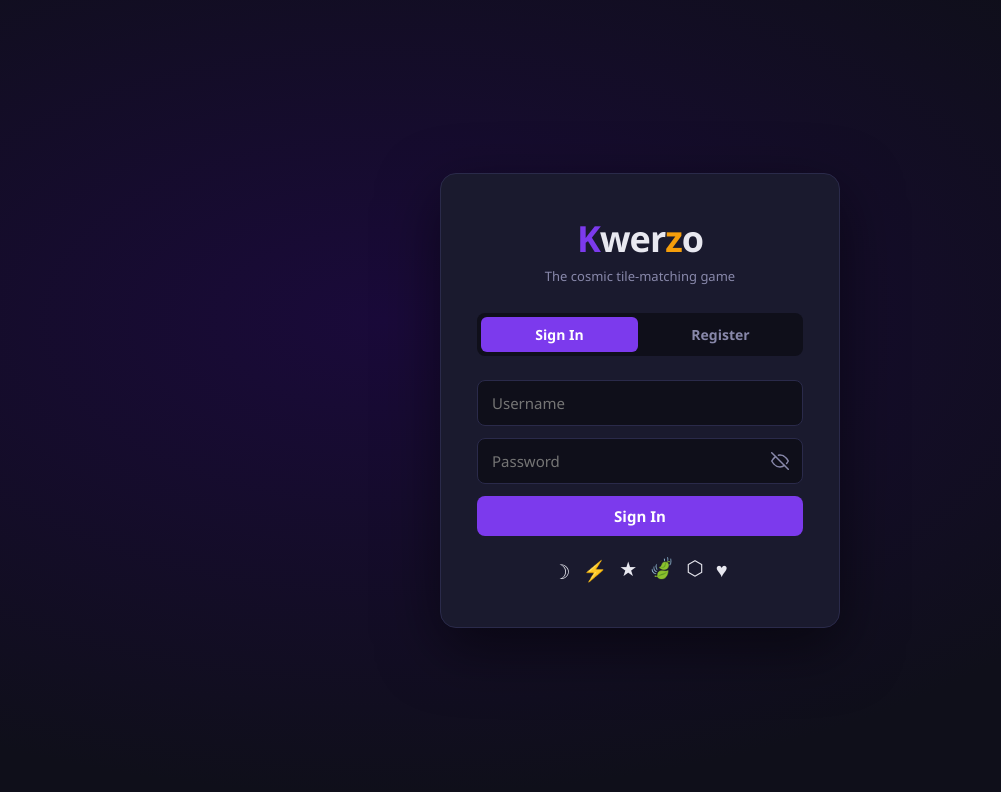
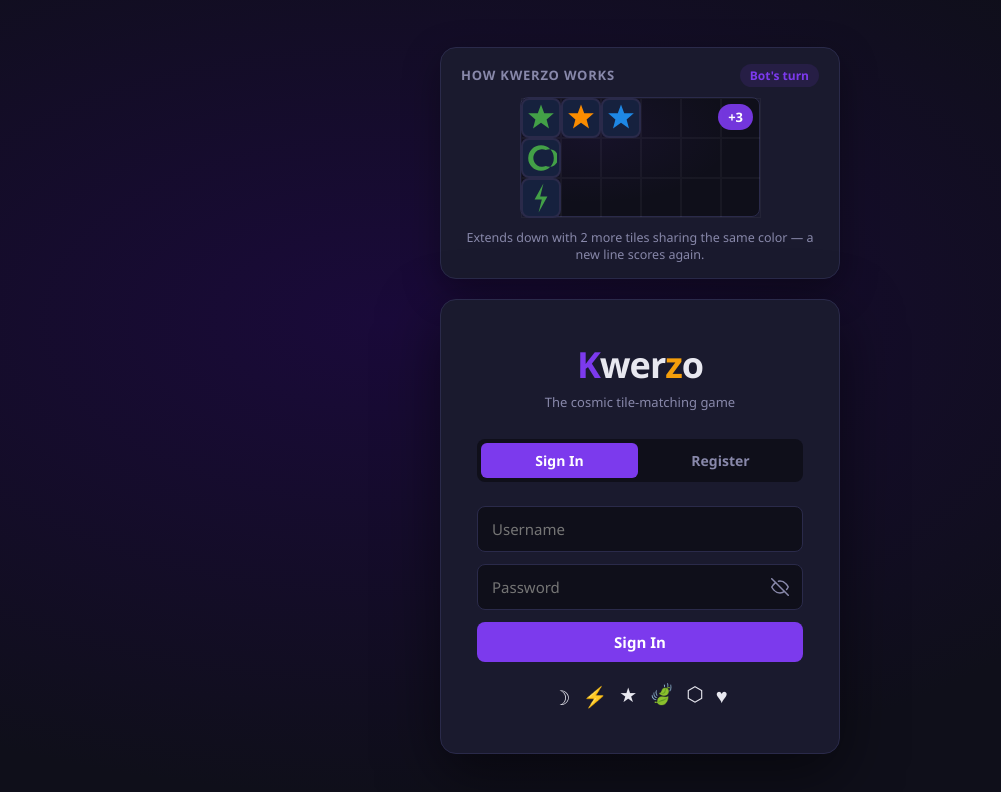
Before and after one commit to gvhc4j69nd-glitch/kwerzo, a React (Vite) app in the folder client/: page / in a window 1280 px wide. Shown: the top 792 px of the page, without its empty margins (0-1001 px from the left). Built offline with nearby package versions, Linux system fonts and the light colour scheme; no server answers.

Commit message:
Add animated Kwerzo board demo to home and lobby pages
Shows a scripted 3-turn sequence with tile-by-tile placement and
score popups, ending in a Kwerzo (line of 6) for +12. Displayed above
login/register on the auth page and above Create Room in the lobby.

```diff
--- a/client/src/App.css
+++ b/client/src/App.css
@@ -48,6 +48,15 @@
   justify-content: center;
   padding: 16px;
   background: radial-gradient(ellipse at 30% 40%, #1a0a3a 0%, #0f0f1a 70%);
+}
+
+.auth-page-stack {
+  display: flex;
+  flex-direction: column;
+  align-items: center;
+  gap: 20px;
+  width: 100%;
+  max-width: 400px;
 }
 
 .auth-card {
@@ -219,6 +228,7 @@
 }
 
 .lobby-actions { margin-bottom: 20px; }
+.lobby-demo-wrap { display: flex; justify-content: center; margin-bottom: 24px; }
 
 .rooms-list { display: flex; flex-direction: column; gap: 10px; }
 
@@ -431,6 +441,88 @@
 .kwerzo-tile.highlighted {
   border-color: #fbbf24 !important;
   box-shadow: 0 0 0 3px rgba(251,191,36,0.85), 0 0 14px rgba(251,191,36,0.45) !important;
+}
+
+/* ── Kwerzo Demo (animated illustration on home/lobby pages) ── */
+.kwerzo-demo {
+  background: var(--surface);
+  border: 1px solid var(--border);
+  border-radius: 16px;
+  padding: 16px 20px 14px;
+  width: 100%;
+  max-width: 400px;
+  box-shadow: 0 12px 36px rgba(0,0,0,0.35);
+}
+.kwerzo-demo-header {
+  display: flex;
+  align-items: center;
+  justify-content: space-between;
+  margin-bottom: 10px;
+}
+.kwerzo-demo-title {
+  font-size: 13px;
+  font-weight: 700;
+  color: var(--text-muted);
+  text-transform: uppercase;
+  letter-spacing: 0.06em;
+}
+.kwerzo-demo-turn {
+  font-size: 12px;
+  font-weight: 600;
+  color: var(--primary);
+  background: rgba(124,58,237,0.12);
+  border-radius: 999px;
+  padding: 3px 10px;
+}
+.kwerzo-demo-board {
+  position: relative;
+  margin: 0 auto;
+  background:
+    radial-gradient(ellipse at 30% 30%, rgba(124,58,237,0.07) 0%, transparent 60%),
+    var(--bg);
+  border-radius: 8px;
+  border: 1px solid var(--border);
+}
+.kwerzo-demo-cell {
+  position: absolute;
+  box-sizing: border-box;
+  border: 1px solid rgba(255,255,255,0.04);
+}
+.kwerzo-demo-tile-wrap {
+  position: absolute;
+  display: flex;
+  align-items: center;
+  justify-content: center;
+}
+.kwerzo-demo-score {
+  position: absolute;
+  top: 6px;
+  right: 6px;
+  background: rgba(124,58,237,0.92);
+  color: #fff;
+  font-weight: 800;
+  font-size: 13px;
+  padding: 4px 10px;
+  border-radius: 999px;
+  animation: demo-score-pop 0.4s ease-out;
+  white-space: nowrap;
+}
+.kwerzo-demo-score.kwerzo {
+  background: linear-gradient(135deg, #f59e0b, #e91e63);
+  font-size: 14px;
+}
+@keyframes demo-score-pop {
+  0%   { transform: scale(0.4) translateY(6px); opacity: 0; }
+  60%  { transform: scale(1.15); opacity: 1; }
+  100% { transform: scale(1); opacity: 1; }
+}
+.kwerzo-demo-caption {
+  margin-top: 12px;
+  font-size: 12.5px;
+  color: var(--text-muted);
+  text-align: center;
+  min-height: 32px;
+  line-height: 1.4;
 }
 
 /* Tiles appearing one-by-one as a move is placed */
--- /dev/null
+++ b/client/src/components/KwerzoDemo.jsx
@@ -0,0 +1,146 @@
+import React, { useEffect, useState } from 'react';
+import KwerzoTile from './KwerzoTile';
+
+const CELL = 40;
+
+// A scripted 3-turn sequence that ends in a Kwerzo (a completed line of 6),
+// used purely as an animated illustration of how the game works.
+const TURNS = [
+  {
+    label: 'Player 1',
+    points: 3,
+    kwerzo: false,
+    note: 'Places 3 tiles sharing the same shape (★) — scores 1 point per tile.',
+    tiles: [
+      { x: 0, y: 0, shape: 'star', color: 'jade' },
+      { x: 1, y: 0, shape: 'star', color: 'amber' },
+      { x: 2, y: 0, shape: 'star', color: 'sapphire' },
+    ],
+  },
+  {
+    label: 'Bot',
+    points: 3,
+    kwerzo: false,
+    note: 'Extends down with 2 more tiles sharing the same color — a new line scores again.',
+    tiles: [
+      { x: 0, y: 1, shape: 'moon', color: 'jade' },
+      { x: 0, y: 2, shape: 'bolt', color: 'jade' },
+    ],
+  },
+  {
+    label: 'Player 1',
+    points: 12,
+    kwerzo: true,
+    note: 'Completes a line of 6 stars — Kwerzo! 6 points + 6 bonus = 12.',
+    tiles: [
+      { x: 3, y: 0, shape: 'star', color: 'amethyst' },
+      { x: 4, y: 0, shape: 'star', color: 'coral' },
+      { x: 5, y: 0, shape: 'star', color: 'ruby' },
+    ],
+  },
+];
+
+const TILE_DELAY  = 450;  // ms between each tile appearing
+const TURN_PAUSE  = 1700; // ms to hold the score popup before next turn
+const RESET_PAUSE = 2600; // ms to hold the final Kwerzo before looping
+
+const COLS = 6;
+const ROWS = 3;
+
+export default function KwerzoDemo() {
+  const [boardTiles, setBoardTiles] = useState({});
+  const [revealKey, setRevealKey] = useState(null);
+  const [scorePopup, setScorePopup] = useState(null);
+  const [activeTurn, setActiveTurn] = useState(null);
+
+  useEffect(() => {
+    let cancelled = false;
+    const timeouts = [];
+    const schedule = (fn, delay) => {
+      const t = setTimeout(() => { if (!cancelled) fn(); }, delay);
+      timeouts.push(t);
+    };
+
+    function runTurn(idx) {
+      if (cancelled) return;
+
+      if (idx >= TURNS.length) {
+        schedule(() => {
+          setBoardTiles({});
+          setScorePopup(null);
+          setActiveTurn(null);
+          runTurn(0);
+        }, RESET_PAUSE);
+        return;
+      }
+
+      const turn = TURNS[idx];
+      setActiveTurn(turn);
+      setScorePopup(null);
+
+      turn.tiles.forEach((tile, i) => {
+        schedule(() => {
+          setBoardTiles(prev => ({ ...prev, [`${tile.x},${tile.y}`]: tile }));
+          setRevealKey(`${tile.x},${tile.y}`);
+        }, (i + 1) * TILE_DELAY);
+      });
+
+      const afterTiles = (turn.tiles.length + 1) * TILE_DELAY;
+      schedule(() => setScorePopup(turn), afterTiles);
+      schedule(() => runTurn(idx + 1), afterTiles + TURN_PAUSE);
+    }
+
+    runTurn(0);
+
+    return () => {
+      cancelled = true;
+      timeouts.forEach(clearTimeout);
+    };
+  }, []);
+
+  return (
+    <div className="kwerzo-demo">
+      <div className="kwerzo-demo-header">
+        <span className="kwerzo-demo-title">How Kwerzo works</span>
+        {activeTurn && <span className="kwerzo-demo-turn">{activeTurn.label}'s turn</span>}
+      </div>
+
+      <div className="kwerzo-demo-board" style={{ width: COLS * CELL, height: ROWS * CELL }}>
+        {Array.from({ length: COLS * ROWS }).map((_, i) => {
+          const x = i % COLS;
+          const y = Math.floor(i / COLS);
+          return (
+            <div
+              key={`bg-${x}-${y}`}
+              className="kwerzo-demo-cell"
+              style={{ left: x * CELL, top: y * CELL, width: CELL, height: CELL }}
+            />
+          );
+        })}
+
+        {Object.entries(boardTiles).map(([k, tile]) => {
+          const [x, y] = k.split(',').map(Number);
+          return (
+            <div
+              key={k}
+              className={`kwerzo-demo-tile-wrap ${k === revealKey ? 'tile-reveal' : ''}`}
+              style={{ left: x * CELL, top: y * CELL, width: CELL, height: CELL }}
+            >
+              <KwerzoTile shape={tile.shape} color={tile.color} size={CELL} />
+            </div>
+          );
+        })}
+
+        {scorePopup && (
+          <div className={`kwerzo-demo-score ${scorePopup.kwerzo ? 'kwerzo' : ''}`}>
+            {scorePopup.kwerzo ? 'Kwerzo! +12' : `+${scorePopup.points}`}
+          </div>
+        )}
+      </div>
+
+      <div className="kwerzo-demo-caption">
+        {activeTurn ? activeTurn.note : 'Match shapes or colors in a line to score — complete a line of 6 for a Kwerzo bonus!'}
+      </div>
+    </div>
+  );
+}
--- a/client/src/pages/AuthPage.jsx
+++ b/client/src/pages/AuthPage.jsx
@@ -1,5 +1,6 @@
 import React, { useState } from 'react';
 import { api } from '../lib/api';
+import KwerzoDemo from '../components/KwerzoDemo';
 
 function EyeIcon({ open }) {
   return open ? (
@@ -48,6 +49,8 @@ export default function AuthPage({ onAuth }) {
 
   return (
     <div className="auth-page">
+      <div className="auth-page-stack">
+      <KwerzoDemo />
       <div className="auth-card">
         <div className="auth-logo">
           <span className="logo-k">K</span>wer<span className="logo-z">z</span>o
@@ -113,6 +116,7 @@ export default function AuthPage({ onAuth }) {
           ))}
         </div>
       </div>
+      </div>
     </div>
   );
 }
--- a/client/src/pages/LobbyPage.jsx
+++ b/client/src/pages/LobbyPage.jsx
@@ -2,6 +2,7 @@ import React, { useEffect, useState } from 'react';
 import { api } from '../lib/api';
 import FriendsPanel from '../components/FriendsPanel';
 import NotificationCenter from '../components/NotificationCenter';
+import KwerzoDemo from '../components/KwerzoDemo';
 
 export default function LobbyPage({ socket, user, onJoinRoom, onLogout }) {
   const [rooms, setRooms] = useState([]);
@@ -83,6 +84,9 @@ export default function LobbyPage({ socket, user, onJoinRoom, onLogout }) {
 
       {tab === 'rooms' && (
         <div className="lobby-content">
+          <div className="lobby-demo-wrap">
+            <KwerzoDemo />
+          </div>
           <div className="lobby-actions">
             <button className="btn-primary" onClick={createRoom} disabled={creating}>
               + Create Room
```
